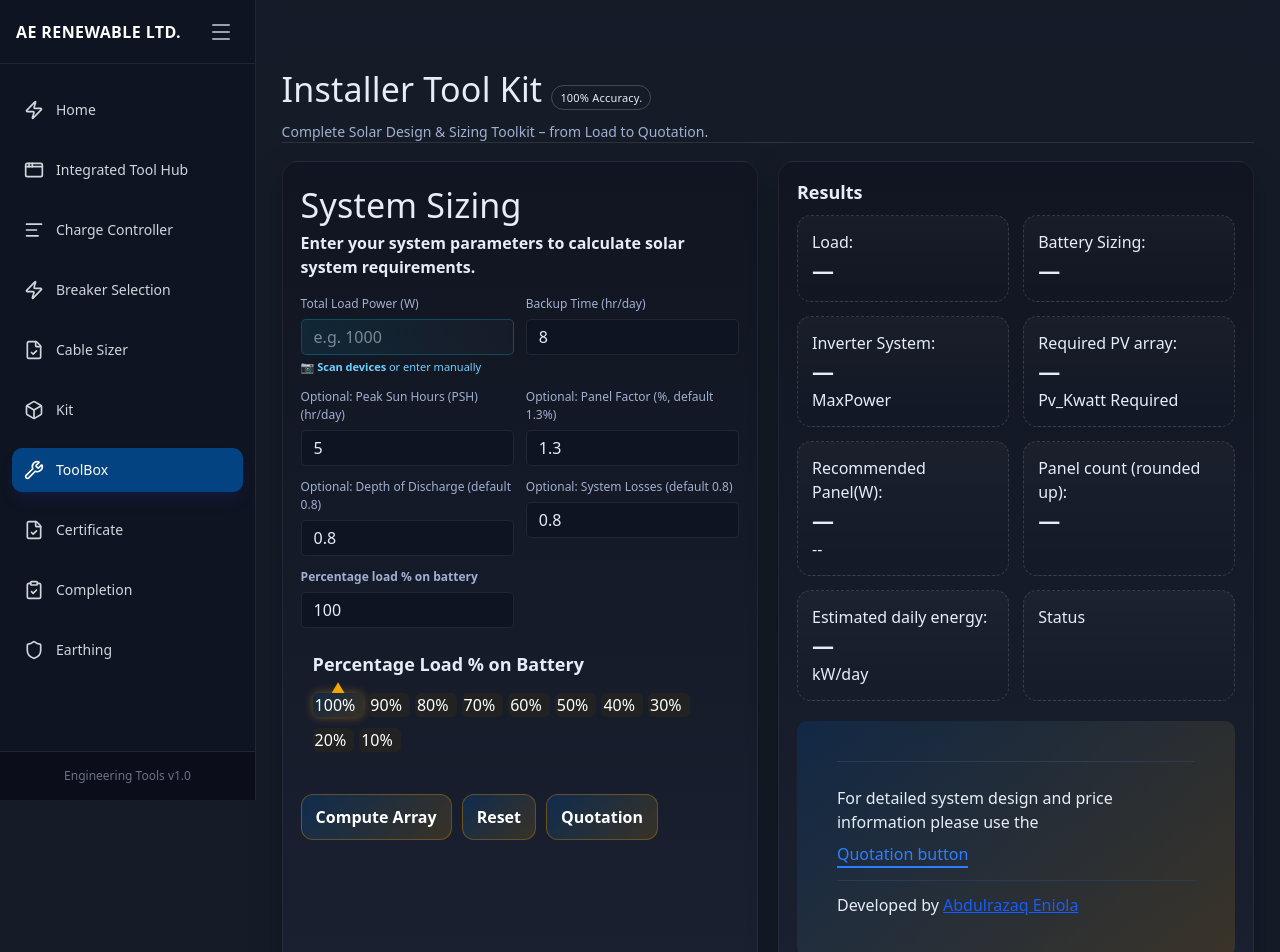
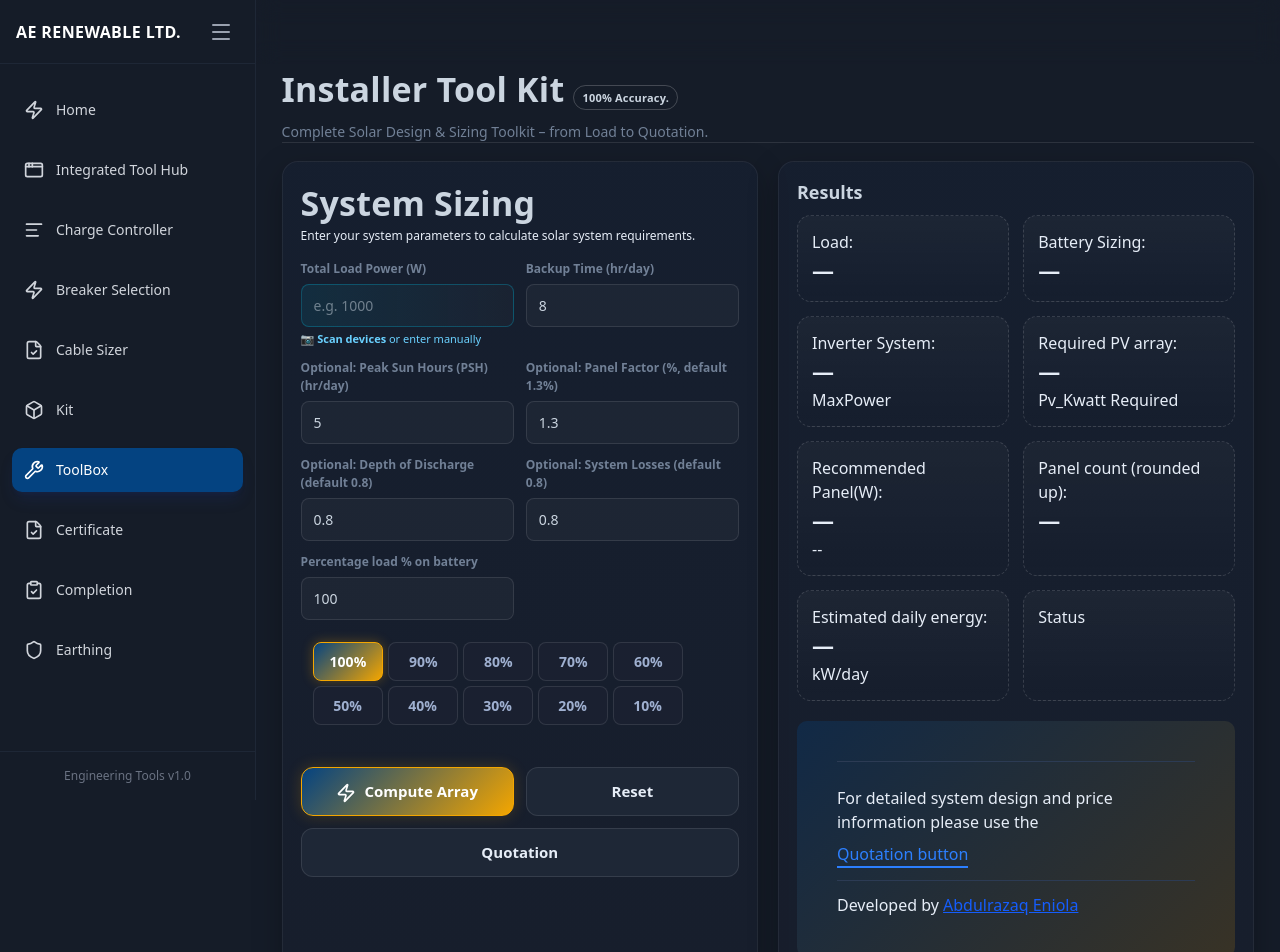
Before and after one commit to OrangeTechGuy306/ae-revamp, a React (Vite) app: page /toolbox in a window 1280 px wide. Shown: the top 952 px of the page. Built offline with nearby package versions, Linux system fonts and the light colour scheme.

Commit message:
change panel sizing page text color, bg and some other effect

```diff
--- a/src/components/DashboardLayout.tsx
+++ b/src/components/DashboardLayout.tsx
@@ -11,7 +11,7 @@ export function DashboardLayout() {
     const toggleCollapse = () => setCollapsed(!collapsed)
 
     return (
-        <div className="min-h-screen transition-colors duration-300">
+        <div className="min-h-screen bg-background transition-colors duration-300">
             <Sidebar
                 isOpen={sidebarOpen}
                 toggleSidebar={toggleSidebar}
--- a/src/components/Sidebar.tsx
+++ b/src/components/Sidebar.tsx
@@ -51,7 +51,7 @@ export function Sidebar({ isOpen, toggleSidebar, collapsed, toggleCollapse }: Si
             {/* Sidebar Container */}
             <aside
                 className={cn(
-                    "fixed inset-y-0 left-0 z-50 flex flex-col bg-[#0f1422] border-r border-[#1e2736] transition-all duration-300 ease-in-out",
+                    "fixed inset-y-0 left-0 z-50 flex flex-col bg-background border-r border-[#1e2736] transition-all duration-300 ease-in-out",
                     collapsed ? "w-16" : "w-64",
                     isOpen ? "translate-x-0" : "-translate-x-full lg:translate-x-0"
                 )}
@@ -104,7 +104,7 @@ export function Sidebar({ isOpen, toggleSidebar, collapsed, toggleCollapse }: Si
                 </div>
 
                 {/* Footer */}
-                <div className="p-4 border-t border-[#1e2736] bg-[#0b0e1a]">
+                <div className="p-4 border-t border-[#1e2736] bg-background">
                     {!collapsed && (
                         <p className="text-xs text-center text-gray-500 font-medium">
                             Engineering Tools v1.0
--- a/src/components/toolbox/CalculatorForm.tsx
+++ b/src/components/toolbox/CalculatorForm.tsx
@@ -1,4 +1,5 @@
 import React from 'react';
+import { Zap } from 'lucide-react';
 
 interface CalculatorFormProps {
     inputs: {
@@ -37,8 +38,8 @@ export const CalculatorForm = ({
 }: CalculatorFormProps) => {
     return (
         <div className="card">
-            <h1>System Sizing</h1>
-            <p className="text-md mb-4 font-semibold text-grey-300">Enter your system parameters to calculate solar system requirements.</p>
+            <h1 className='text-xl font-bold'>System Sizing</h1>
+            <p className="text-xs mb-4 text-grey-500">Enter your system parameters to calculate solar system requirements.</p>
             <div className="row">
                 <div className="col-6">
                     <label>Total Load Power <span className="unit">(W)</span></label>
@@ -87,21 +88,26 @@ export const CalculatorForm = ({
             </div>
 
             <div className="percentageContainer mt-4">
-                <h3 className="text-lg font-bold">Percentage Load % on Battery</h3>
                 <div className="load-group">
                     {[100, 90, 80, 70, 60, 50, 40, 30, 20, 10].map(pct => (
-                        <div key={pct} className={`load-item ${selectedLoadValue === pct ? 'active' : ''}`}>
-                            <button className="top-btn" onClick={() => setSelectedLoadValue(pct)}>{pct}%</button>
-                            <button className="bottom-btn" onClick={() => setSelectedLoadValue(pct)}></button>
-                        </div>
+                        <button
+                            key={pct}
+                            className={`load-chip ${selectedLoadValue === pct ? 'active' : ''}`}
+                            onClick={() => setSelectedLoadValue(pct)}
+                        >
+                            {pct}%
+                        </button>
                     ))}
                 </div>
             </div>
 
-            <div className="btnbar" style={{ marginTop: '14px' }}>
-                <button id="compute" type="button" onClick={calculateArray} className=''>Compute Array</button>
-                <button id="reset" type="button" className="ghost" onClick={resetAll}>Reset</button>
-                <button id="copy" type="button" className="ghost" onClick={handleQuotation}>Quotation</button>
+            <div className="btnbar" style={{ marginTop: '20px' }}>
+                <button id="compute-btn" type="button" onClick={calculateArray} className='primary-action'>
+                    <Zap className="inline-block mr-2 h-5 w-5" />
+                    Compute Array
+                </button>
+                <button id="reset-btn" type="button" className="secondary-action" onClick={resetAll}>Reset</button>
+                <button id="quote-btn" type="button" className="secondary-action" onClick={handleQuotation}>Quotation</button>
             </div>
 
             {/* MESSAGES */}
--- a/src/components/toolbox/SolarToolbox.css
+++ b/src/components/toolbox/SolarToolbox.css
@@ -6,11 +6,11 @@
   color: #e6edf7;
   min-height: 100vh;
   /* padding: 20px; */
-  --bg: #0b0e14;
-  --card: #111521;
-  --muted: #1a2030;
-  --text: #e6edf7;
-  --sub: #9fb0d0;
+  --bg: hsl(217 31% 12%);
+  --card: rgba(23, 33, 53, 0.5);
+  --muted: rgba(26, 32, 48, 0.5);
+  --text: #cbd5e0;
+  --sub: #718096;
   --brand: #044381;
   --accent: #f4a600;
   --success: #0aa80f;
@@ -230,55 +230,29 @@
   flex-wrap: wrap;
 }
 
-.solar-toolbox-container .load-item {
-  display: flex;
-  flex-direction: column;
-  align-items: center;
-  gap: 6px;
-  position: relative;
+.solar-toolbox-container .load-chip {
+  background: #1a2030;
+  border: 1px solid rgba(255, 255, 255, 0.1);
+  padding: 8px 16px;
+  border-radius: 8px;
+  color: #9fb0d0;
+  font-size: 14px;
+  font-weight: 600;
+  cursor: pointer;
+  transition: all 0.2s ease;
+  min-width: 70px;
 }
 
-.solar-toolbox-container .top-btn {
-  background: #222;
-  border: none;
-  padding-inline: 2px 8px;
-  border-radius: 6px;
-  color: white;
-  /* font-weight: bold; */
-  cursor: pointer;
-  transition: all 0.3s ease;
+.solar-toolbox-container .load-chip:hover {
+  background: #252d41;
+  border-color: rgba(255, 255, 255, 0.2);
 }
 
-.solar-toolbox-container .bottom-btn {
-  background: #444;
-  border: none;
-  border-radius: 3px;
-  cursor: pointer;
-  transition: all 0.3s ease;
-}
-
-.solar-toolbox-container .top-btn:hover,
-.solar-toolbox-container .bottom-btn:hover {
-  background: #555;
-}
-
-.solar-toolbox-container .load-item.active .top-btn {
-  background: linear-gradient(135deg, rgba(4, 67, 129, .3), rgba(244, 166, 0, 0.15));
+.solar-toolbox-container .load-chip.active {
+  background: linear-gradient(135deg, var(--brand), var(--accent));
+  border: 1px solid var(--accent);
   color: white;
-  box-shadow: 0 0 10px rgba(244, 166, 0, .4);
-}
-
-.solar-toolbox-container .load-item.active .bottom-btn {
-  background: #f4a600;
-  box-shadow: 0 0 5px #f4a600;
-}
-
-.solar-toolbox-container .load-item.active::before {
-  content: "▲";
-  position: absolute;
-  top: -16px;
-  color: #f4a600;
-  font-size: 14px;
+  box-shadow: 0 0 12px rgba(244, 166, 0, 0.3);
 }
 
 @media (max-width: 720px) {
@@ -309,19 +283,21 @@
 .solar-toolbox-container label {
   display: block;
   font-size: 12px;
+  font-weight: 600;
+  margin-bottom: 6px;
   color: var(--sub);
-  margin-bottom: 6px;
 }
 
 .solar-toolbox-container input[type="number"],
 .solar-toolbox-container input[type="text"],
 .solar-toolbox-container select {
   width: 100%;
-  padding: 5px 12px;
-  border-radius: 5px;
-  background: #0f1422;
+  padding: 10px 12px;
+  border-radius: 8px;
+  background: rgba(255, 255, 255, 0.03);
+  border: 1px solid rgba(255, 255, 255, 0.1);
   color: var(--text);
-  border: 1px solid rgba(255, 255, 255, .08);
+  font-size: 14px;
   outline: none;
   transition: box-shadow .15s, border-color .15s, background .15s;
 }
@@ -340,28 +316,46 @@
 /* BUTTON */
 .solar-toolbox-container .btnbar {
   display: flex;
-  gap: 10px;
+  gap: 12px;
   flex-wrap: wrap;
 }
 
-.solar-toolbox-container button[type='button'] {
-  padding: 10px 14px;
+.solar-toolbox-container .btnbar button {
+  padding: 12px 24px;
   border-radius: 12px;
-  border: 1px solid rgba(244, 166, 0, .3);
-  background: linear-gradient(135deg, rgba(4, 67, 129, .4), rgba(244, 166, 0, .15));
-  color: white;
   font-weight: 600;
+  font-size: 15px;
   cursor: pointer;
-  transition: transform .05s ease, opacity .15s, background .2s;
+  transition: all 0.2s ease;
+  flex: 1;
+  min-width: 150px;
 }
 
-.solar-toolbox-container button[type='button']:hover {
-  background: linear-gradient(135deg, rgba(4, 67, 129, .6), rgba(244, 166, 0, .25));
-  border-color: rgba(244, 166, 0, .6);
+.solar-toolbox-container .primary-action {
+  background: linear-gradient(135deg, var(--brand), var(--accent));
+  border: 1px solid var(--accent);
+  color: white;
+  box-shadow: 0 0 15px rgba(244, 166, 0, 0.2);
+}
+
+.solar-toolbox-container .primary-action:hover {
+  background: #0022a1;
+  box-shadow: 0 0 20px rgba(0, 67, 255, 0.2);
+}
+
+.solar-toolbox-container .secondary-action {
+  background: #1e2736;
+  border: 1px solid rgba(255, 255, 255, 0.1);
+  color: #e6edf7;
+}
+
+.solar-toolbox-container .secondary-action:hover {
+  background: #252d41;
+  border-color: rgba(255, 255, 255, 0.2);
 }
 
 .solar-toolbox-container button:active {
-  transform: translateY(1px);
+  transform: scale(0.98);
 }
 
 /* checkBox */
--- a/src/components/toolbox/SolarToolbox.tsx
+++ b/src/components/toolbox/SolarToolbox.tsx
@@ -546,10 +546,23 @@ export function SolarToolbox() {
 
             const pvWattage = APP_CONFIG.panel.wattage;
             // const pvArrayNos = (solarCap * 1000) / pvWattage;
-            const pvArrayNos = (solarCap * 1000) / pvWattage;
+            const pvArrayNos = solarCap / (pvWattage / 1000);
 
             // Recommend Inverter
             const { inverter: recommendedInverter, count: invertNos } = findBestInverter(totalEnergyWEff);
+
+            // Refined Battery Selection
+            const matchedBrand = recommendedInverter.inverterBrand;
+            // Check for 50kW unit availability for this brand in catalog
+            const has50kW = INVERTER_CATALOG.some(inv => inv.inverterBrand === matchedBrand && inv.acOutputKw === 50);
+
+            // Standard capacities
+            const standardCaps = [2.5, 5, 10, 15, 20, 30];
+            if (has50kW) standardCaps.push(50);
+            standardCaps.push(100);
+
+            // Find nearest higher standard capacity
+            const finalBatteryCap = standardCaps.find(cap => cap >= batteryBank) || standardCaps[standardCaps.length - 1];
 
             const newResult: CalculationResult = {
                 inverterBrand: recommendedInverter.inverterBrand,
@@ -558,14 +571,14 @@ export function SolarToolbox() {
                 pvBrand: APP_CONFIG.panel.brand,
                 pvModel: APP_CONFIG.panel.model,
                 pvWattage,
-                batteryBrand: APP_CONFIG.battery.brand,
-                batteryModel: APP_CONFIG.battery.model,
+                batteryBrand: matchedBrand,
+                batteryModel: "Lithium Series",
                 batteryPrice: APP_CONFIG.battery.price,
                 totalEnergy: totalEnergyKw.toFixed(1),
-                batteryBankSize: batteryBank.toFixed(1),
+                batteryBankSize: finalBatteryCap.toFixed(1),
                 dailyEnergyGeneneration: dailyEnergyGen.toFixed(1),
                 solarCapacity: solarCap.toFixed(2),
-                pvArrayNos: Math.ceil(pvArrayNos),
+                pvArrayNos: Math.round(pvArrayNos),
                 inverterNos: invertNos,
                 inverterCapacity: (recommendedInverter.acOutputKw * invertNos).toFixed(1),
                 checkingVolt,
@@ -750,8 +763,8 @@ export function SolarToolbox() {
                         <div className="sideView">
                             {/* Hamburger suppressed for simplicity in React version or implement sidebar later */}
                         </div>
-                        <div className="flex flex-col">
-                            <h1>Installer Tool Kit <span className="badge">100% Accuracy.</span></h1>
+                        <div className="flex flex-col md:p-0 px-5">
+                            <h1 className='font-bold '>Installer Tool Kit <span className="badge">100% Accuracy.</span></h1>
                             <div className="subtitle">Complete Solar Design & Sizing Toolkit – from Load to Quotation.</div>
                         </div>
                     </div>
@@ -841,16 +854,7 @@ export function SolarToolbox() {
                             </div>
 
                         </div>
-                        {result && (
-                            <div className="resultFooter">
-                                <hr style={{ border: '1px solid rgba(255,255,255,.1)' }} />
-                                <p className="aboutResult mt-2">
-                                    For detailed system design and professional quotation, please use the "Quotation" button.
-                                </p>
-                                <hr style={{ border: '1px solid rgba(255,255,255,.1)' }} />
-                                <p>Developed by <a href="https://github.com/EniolaAbdulQodir/MindThread_Ai" target="_blank" rel="noreferrer" className="text-brand">Abdulrasaq Eniola.</a></p>
-                            </div>
-                        )}
+
                     </div>
                 </div>
 
@@ -942,7 +946,7 @@ export function SolarToolbox() {
                                     value={quoteFormData.fullName}
                                     onChange={(e) => setQuoteFormData({ ...quoteFormData, fullName: e.target.value })}
                                     required
-                                    className="w-full p-3 rounded-lg bg-[#0a1e32] border border-[#6ad1ff4d] text-white focus:outline-none focus:border-[#6ad1ff]"
+                                    className="w-full p-3 rounded-lg bg-[#0a1e32] border border-[#6ad1ff4d] text-[#cbd5e0] focus:outline-none focus:border-[#6ad1ff]"
                                 />
                             </div>
 
@@ -955,7 +959,7 @@ export function SolarToolbox() {
                                     value={quoteFormData.contact}
                                     onChange={(e) => setQuoteFormData({ ...quoteFormData, contact: e.target.value })}
                                     required
-                                    className="w-full p-3 rounded-lg bg-[#0a1e32] border border-[#6ad1ff4d] text-white focus:outline-none focus:border-[#6ad1ff]"
+                                    className="w-full p-3 rounded-lg bg-[#0a1e32] border border-[#6ad1ff4d] text-[#cbd5e0] focus:outline-none focus:border-[#6ad1ff]"
                                 />
                             </div>
 
```
Also changed, not shown: src/components/toolbox/QuotationPreview.tsx (+8 -3 lines), src/components/toolbox/quotation/QuotationExecutiveSummary.tsx (+11 -6 lines), src/pages/Tools.tsx (+16 -17 lines), public/logo.jpeg.
